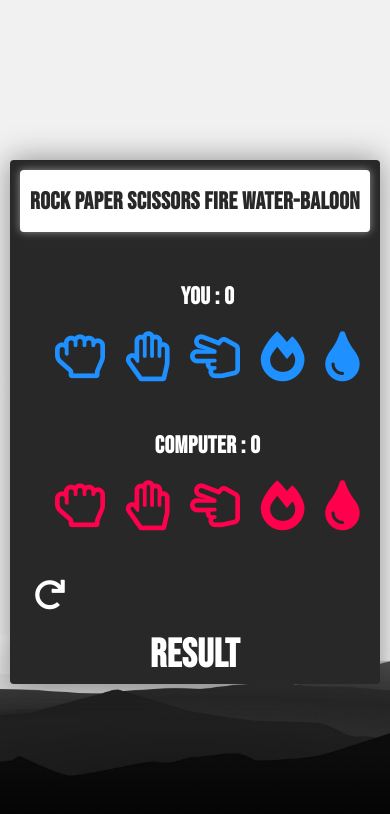
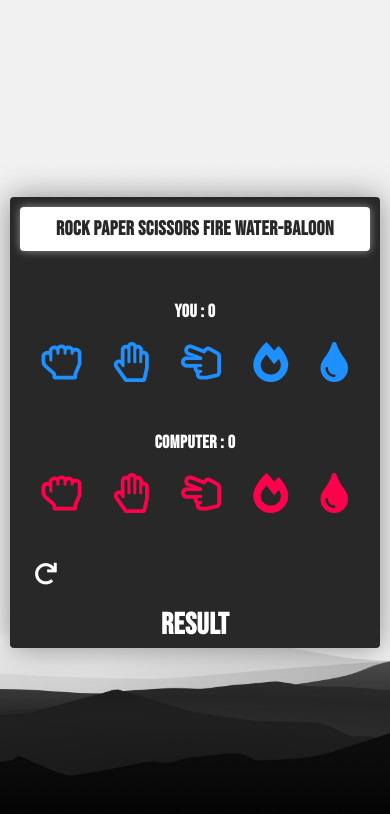
Before and after one commit to mr-mahawar/Rock-Paper-Scissors, a plain HTML site: page index.html in a window 390 px wide. Drawn offline with Linux system fonts and the light colour scheme.

Commit message:
fix: mob ui

```diff
--- a/style.css
+++ b/style.css
@@ -30,6 +30,7 @@ body {
 }
 
 .header {
+	padding: 6px;
   background: white;
   box-shadow: 0 0 8px rgba(255, 255, 255, 0.5);
   display: flex;
@@ -59,7 +60,7 @@ h2 {
 .fas {
   font-size: 50px;
   /* margin-right: 40px; */
-  User-select: none;
+  user-select: none;
 }
 
 .icons-container {
@@ -146,7 +147,7 @@ h2 {
 /* Media Query: Large Smartphone (Vertical) */
 @media screen and (max-width: 600px) {
   body {
-  background-image: url(bg-mobile.jpg);
+  	background-image: url(bg-mobile.jpg);
   }
 
   .game-container {
@@ -154,31 +155,51 @@ h2 {
   }
 
   h1 {
-    font-size: 24px;
+    font-size: 20px;
+		margin: 4px 0;
   }
 
+	h2 {
+    font-size: 18px;
+	}
+
   .player-container {
-    margin: 50px 0 25px 25px;
+    margin: 50px 0 25px;
   }
 
+	.far,
+	.fas {
+		font-size: 40px;
+	}
+
   .reset-icon {
+		font-size: 22px;
     margin-top: 25px;
     margin-left: 25px;
   }
+
+	.result-text {
+		font-size: 30px;
+	}
 }
 
 /* Media Query: iPhone (Vertical) */
 @media screen and (max-width: 376px) {
   h1 {
-    font-size: 22px;
+    font-size: 14px;
   }
 
   .player-container {
-    margin: 43px 0 25px 20px;
+    margin: 43px 0 25px;
   }
 
+	.far,
+	.fas {
+		font-size: 34px;
+	}
+
   .reset-icon {
-    margin-top: 15px;
+		font-size: 22px;
   }
 
   .result-container {
```
